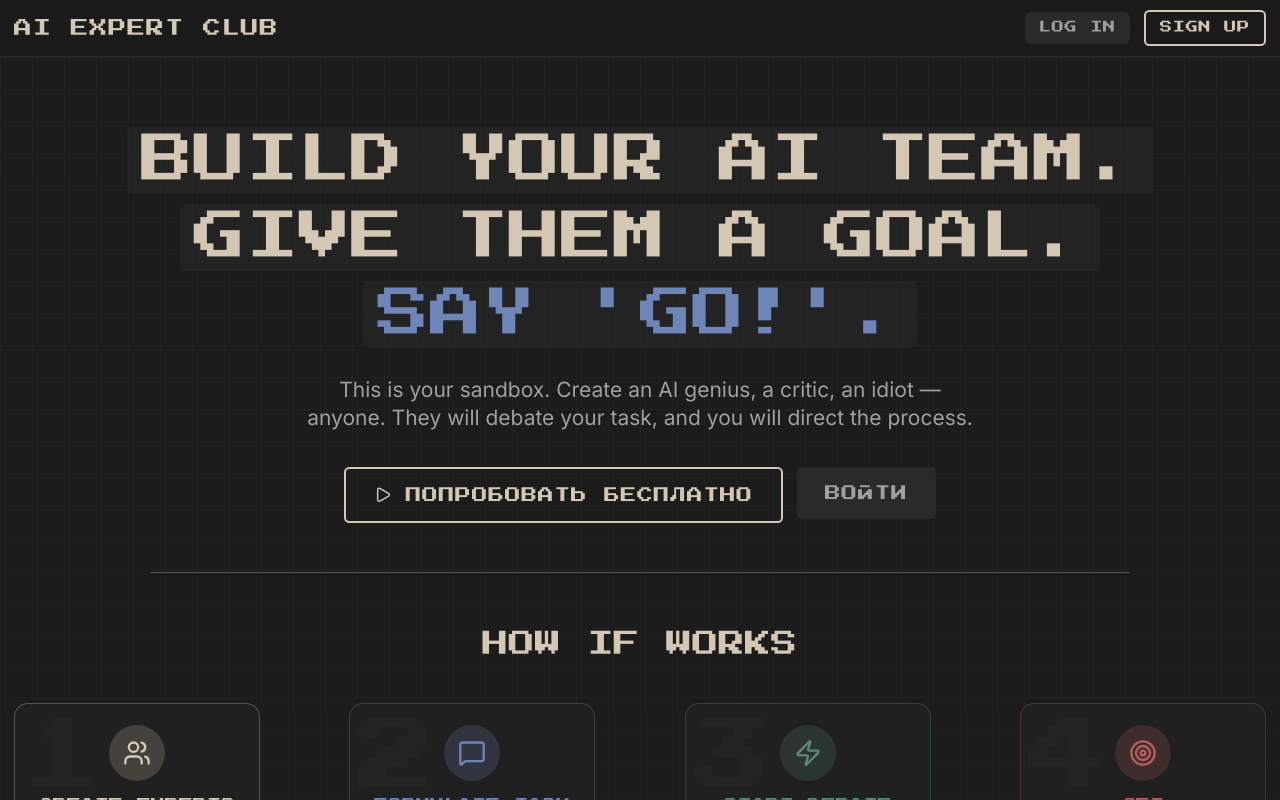
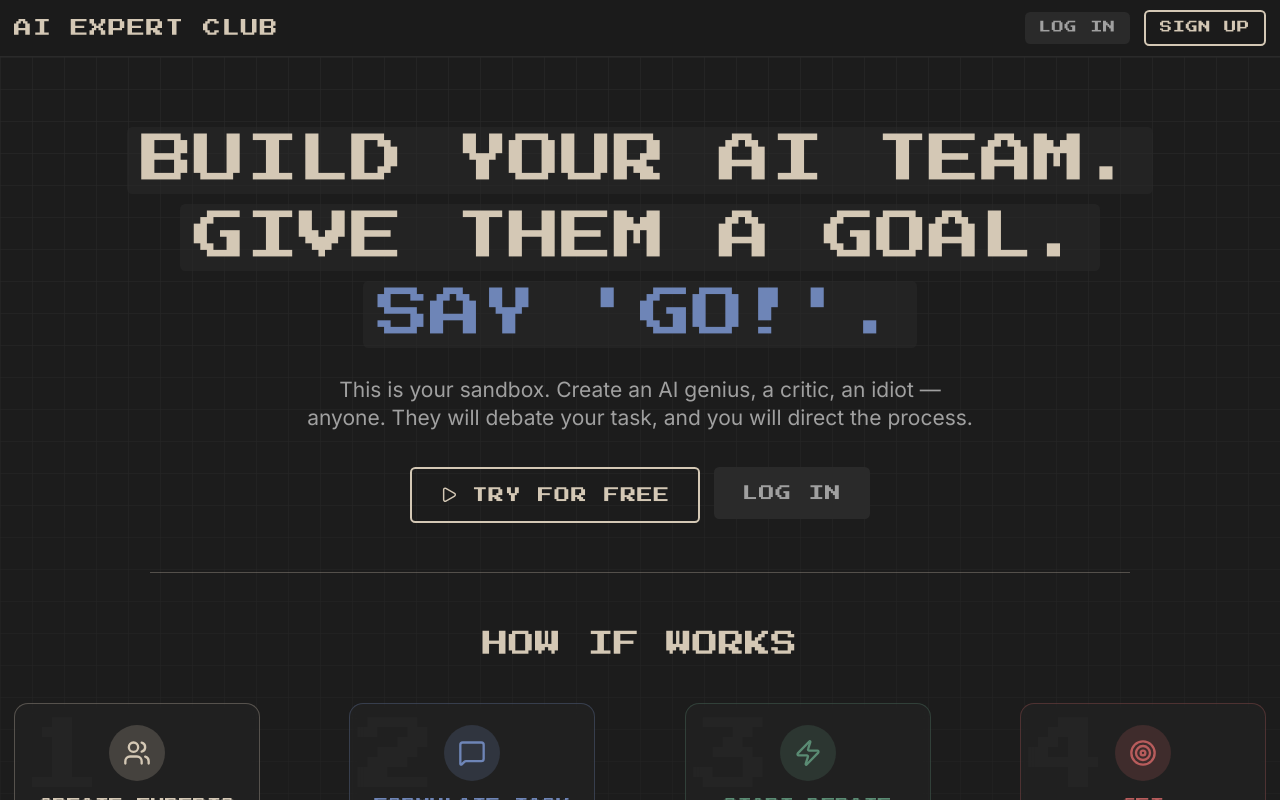
Before and after one commit to DanilNikolin/expert-club-ai, a Next.js app: page / in a window 1280 px wide. Shown: the top 800 px of the page. Built offline with nearby package versions, Linux system fonts and the light colour scheme; no server answers.

Commit message:
translation buttons on the main screen

```diff
--- a/src/components/landing/CtaRow.tsx
+++ b/src/components/landing/CtaRow.tsx
@@ -16,12 +16,12 @@ export function CtaRow({ isAuthed }: Props) {
         <>
           <Link href="/dashboard" className="focus:outline-none focus-visible:ring-2 focus-visible:ring-accent-primary/60 rounded-lg">
             <Button size="default" className="w-full px-8 py-4 text-lg">
-              Перейти в Дашборд
+              Go to Dashboard
             </Button>
           </Link>
           <Link href="/experts/create" className="focus:outline-none focus-visible:ring-2 focus-visible:ring-accent-secondary/60 rounded-lg">
             <Button variant="secondary" size="default" className="w-full px-8 py-4 text-lg">
-              + Новый Эксперт
+              + New Expert
             </Button>
           </Link>
         </>
@@ -30,12 +30,12 @@ export function CtaRow({ isAuthed }: Props) {
           <Link href="/signup" className="focus:outline-none focus-visible:ring-2 focus-visible:ring-accent-primary/60 rounded-lg">
             <Button size="default" className="w-full px-8 py-4 text-lg">
               <Play className="w-5 h-5 mr-2" />
-              Попробовать бесплатно
+              Try for free
             </Button>
           </Link>
           <Link href="/login" className="focus:outline-none focus-visible:ring-2 focus-visible:ring-accent-secondary/60 rounded-lg">
             <Button variant="secondary" size="default" className="w-full px-8 py-4 text-lg">
-              Войти
+              Log in
             </Button>
           </Link>
         </>
--- a/src/components/landing/FixedCtaBar.tsx
+++ b/src/components/landing/FixedCtaBar.tsx
@@ -20,11 +20,11 @@ export function FixedCtaBar({ isAuthed }: Props) {
             <Play className="w-4 h-4 text-accent-primary" />
           </div>
           <div className="text-sm text-text-secondary">
-            <span className="text-text-main font-medium">Готов?</span> Первая сессия — бесплатно.
+            <span className="text-text-main font-medium">Ready?</span> First session is free.
           </div>
           <Link href="/signup" className="ml-auto">
             <Button size="sm" className="px-4">
-              Начать
+              Start
             </Button>
           </Link>
         </div>
```
Also changed, not shown: 1 other file (tests, documents, lock files or other folders).
